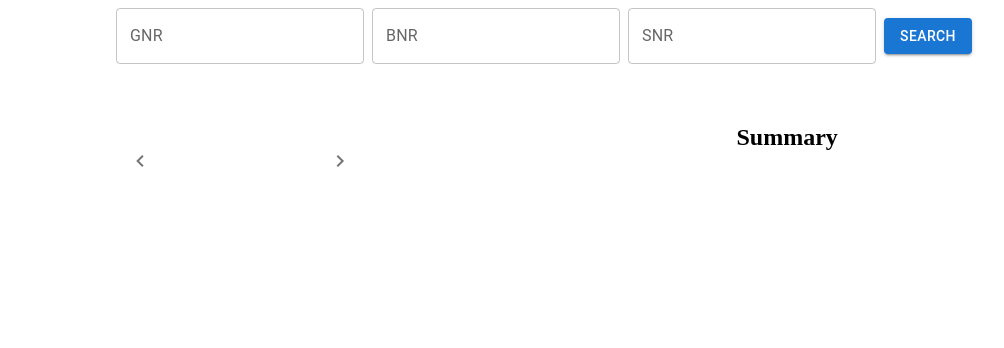
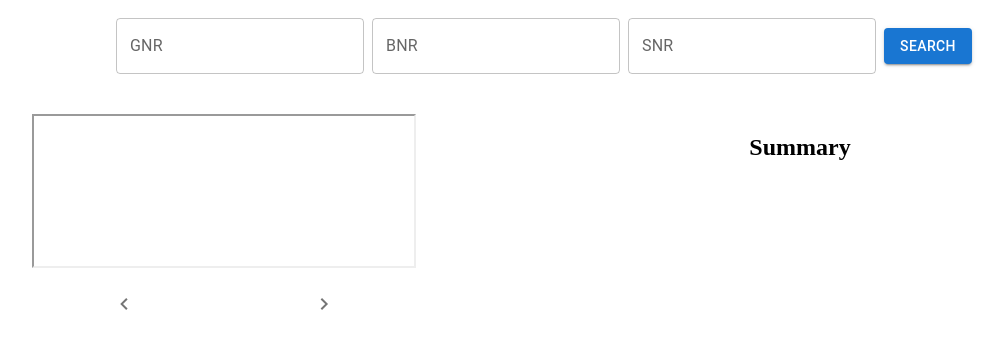
Before and after one commit to kartAI/ArkivGPT-Frontend, a React (Create React App) app: page / in a window 1280 px wide. Shown: the top 348 px of the page, without its empty margins (96-1100 px from the left). Built offline with nearby package versions, Linux system fonts and the light colour scheme.

Commit message:
Added support for pdfs by integrating an iframe

```diff
--- a/src/App.js
+++ b/src/App.js
@@ -45,10 +45,11 @@ function Page() {
   }
 
   return (
-    <Container display="flex" flexDirection="column" maxWidth="100%">
+    <Grid height="100vh" display="flex" flexDirection="column">
       <Grid
         container
         spacing={1}
+        marginTop="10px"
         justifyContent="center"
         alignItems="center"
       >
@@ -65,13 +66,12 @@ function Page() {
           <Button variant="contained" onClick={handleSearch}>Search</Button>
         </Grid>
       </Grid>
-      <Grid display="flex" flex={1} marginTop={5} justifyContent="center" alignItems="center">
-        <div id='left' style={{ flex: 1 }}>
+      <Grid marginTop="40px" display="flex" flex={1} justifyContent="center" alignItems="center">
+        <div id='left' style={{ flex: 1, height:"100%"}}>
           <Box display="flex" id='pdfholder' justifyContent="center" alignItems="center" style={{ maxHeight: '50%', overflow: 'hidden' }}>
-            <img
+            <iframe
               src={image}
-              alt={image}
-              style={{ maxWidth: '60%', maxHeight: '60%', width: 'auto', height: 'auto' }}
+              style={{ width: '60%', height: '60%'}}
             />
           </Box>
           <div id='navigator'>
@@ -95,7 +95,7 @@ function Page() {
             </Grid>
           </div>
         </div>
-        <div id='right' style={{ flex: 1 }}>
+        <div id='right' style={{ flex: 1, height:"100%"}}>
           <Box width="80%" display="flex" flexDirection="column" justifyContent="center" alignItems="center">
             <h2 id='summaryTitle'>Summary</h2>
             <ul id='summaryList'>
@@ -113,7 +113,7 @@ function Page() {
           </Box>
         </div>
       </Grid>
-    </Container>
+    </Grid>
   )
 }
 
--- a/src/index.css
+++ b/src/index.css
@@ -1,3 +1,11 @@
+body,html {
+    margin: 0;
+    padding: 0;
+}
+* {
+    box-sizing: border-box;
+}
+
 .summary-button:hover {
     background: rgba(0, 132, 255, 0.192);
     border-radius: 10px;
```
